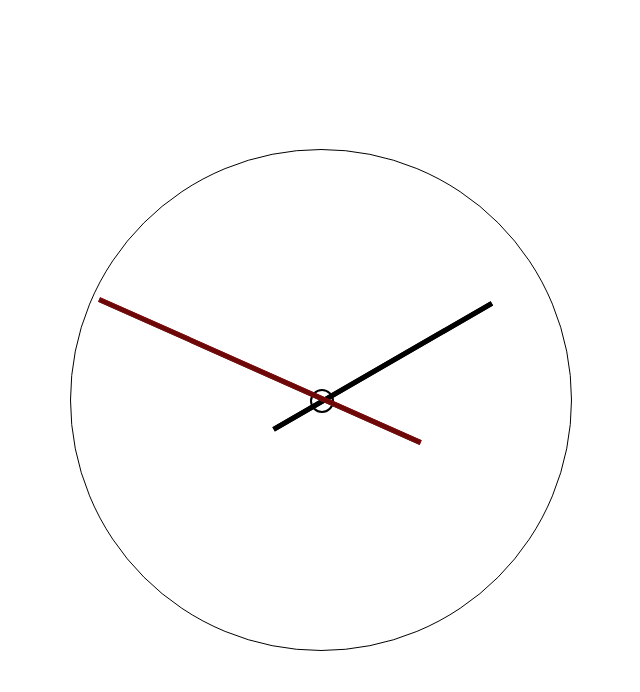
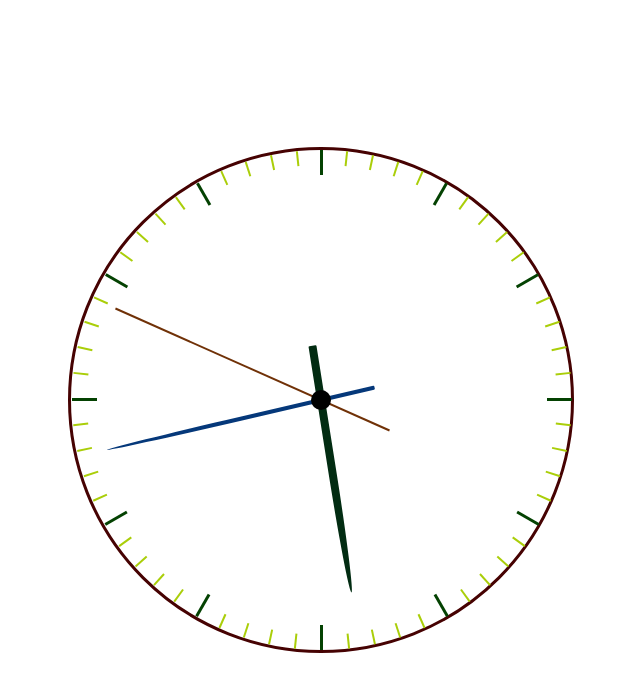
Before and after one commit to SavalanQorxmaz/analogClockWithoutCanvas, a plain HTML site: page index.html in a window 1280 px wide. Shown: the whole page, without its empty margins (319-959 px from the left). Drawn offline with Linux system fonts and the light colour scheme.

Commit message:
almost ready

```diff
--- a/index.html
+++ b/index.html
@@ -17,10 +17,15 @@
                 <div></div>
                 <div></div>
             </div>
+            <div id="minute">
+                <div></div>
+                <div></div>
+            </div>
             <div id="second">
                 <div></div>
                 <div></div>
             </div>
+
         </div>
 
     </div>
--- a/script.js
+++ b/script.js
@@ -1,32 +1,72 @@
+
+
+const frame = document.getElementById("frame")
+const hour = document.getElementById("hour");
+const minute = document.getElementById("minute")
+const second = document.getElementById("second")
+// const
+
+let deg = 0;
+for(let i=0;i<30;i++){
 
 
 
-const hour = document.getElementById("hour");
-const second = document.getElementById("second")
-// const
+    let line = document.createElement("div");
+    line.classList.add("line")
+
+    line.style.transform = `rotateZ(${deg}deg)`;
+
+frame.appendChild(line)
+
+  for(let j=0;j<2;j++){
+    let lineChild = document.createElement("div");
+    if(i%5 == 0){
+         lineChild.classList.add("long-line");
+
+     }else{
+         lineChild.classList.add("short-line")
+     }
+ line.appendChild(lineChild)
+  }
+    deg +=6
+}
+
+
 
 
 function analogC(){
 
 
     const date = new Date();
+    let milliSeconds = date.getMilliseconds();
+    // console.log(milliSeconds)
 
+    let seconds = date.getSeconds();
+    let secondPosition = 360 / 60 * seconds + 360 /60000 *milliSeconds;
+
+    let minutes = date.getMinutes();
+    let minutePosition = 360 / 60 * minutes + seconds / 10;
 
     let hours = date.getHours();
     if(hours >11){
         hours -= 12;
     }
-    let hourPosition = 360 / 30 * hours;
+    let hourPosition = 360 / 12 * hours + minutes / 12 * 6;
 
-    let seconds = date.getSeconds();
-    let secondPosition = 360 / 60 * seconds;
-
-    console.log(hours)
 
 
 
     hour.style.transform = `rotateZ(${hourPosition}deg)`
+    minute.style.transform = `rotateZ(${minutePosition}deg)`
     second.style.transform = `rotateZ(${secondPosition}deg)`
+
+
+
+
+
+
+
+
 
 
 requestAnimationFrame(analogC)
--- a/style.css
+++ b/style.css
@@ -9,6 +9,7 @@
 #container {
 
     width: 100%;
+    min-width: 520px;
     height: 100vh;
     display: flex;
     justify-content: center;
@@ -20,56 +21,98 @@
     position: relative;
     width: 500px;
     height: 500px;
-    border: 1px solid black;
+    border: 3px solid rgb(70, 2, 2);
     border-radius: 50%;
 }
 
 #center {
     position: absolute;
+    z-index: 9;
     width: 20px;
     height: 20px;
-    border: 2px solid black;
+    background-color: black;
     border-radius: 50%;
-    /* top: 49%;
-    left: 49%; */
-    translate: 239px 239px;
+    translate: 240px 240px;
 }
 
 #hour {
     top: 0;
-    width: 3px;
+    width: 8px;
     height: 100%;
     position: absolute;
-    translate: 250px;
-    transform: rotateZ(180deg);
+    translate: 246px;
 }
 
 #hour :first-child {
     position: absolute;
     width: 100%;
     height: 50%;
+    border-radius: 50% 50% 1px 1px;
     top: 55px;
-    border: 1px solid black;
-    background-color: black;
+    background-color: rgb(2, 44, 18);
+
+}
+
+#minute {
+    top: 0;
+    width: 4px;
+    height: 100%;
+    position: absolute;
+    translate: 248px;
+}
+
+#minute :first-child {
+    position: absolute;
+    width: 100%;
+    height: 55%;
+    top: 30px;
+    /* border: 1px solid black; */
+    border-radius: 50% 50% 1px 1px;
+    background-color: rgb(5, 56, 122);
 
 }
 
 
 #second {
     top: 0;
-    width: 3px;
+    width: 2px;
     height: 100%;
     position: absolute;
-    translate: 250px;
-    transform: rotateZ(140deg);
+    translate: 249px;
 }
 
 #second :first-child {
     position: relative;
     width: 100%;
-    height: 70%;
-    top: 5px;
-    border: 1px solid rgb(117, 13, 13);
-    background-color: rgb(109, 8, 8);
+    height: 60%;
+    top: 25px;
+    /* border: 1px solid rgb(117, 13, 13); */
+    background-color: rgb(112, 49, 7);
 
 }
+
+.line {
+    top: 0;
+    width: 4px;
+    height: 100%;
+  /* background-color: rgb(192, 77, 62); */
+    position: absolute;
+    translate: 249px;
+    display: flex;
+    flex-direction: column;
+    justify-content: space-between;
+}
+
+.long-line {
+    top: 0;
+    width: 3px;
+    height: 5%;
+  background-color: rgb(4, 66, 2);
+}
+
+.short-line {
+    top: 0;
+    width: 2px;
+    height: 3%;
+  background-color: rgb(170, 206, 9);
+}
```
